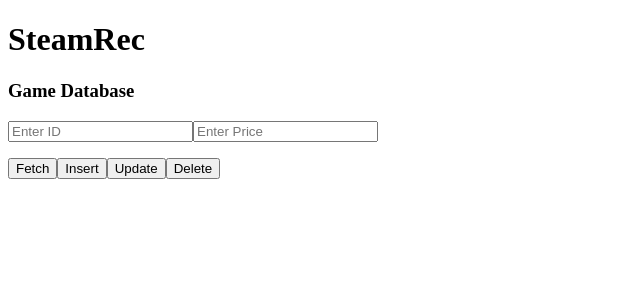
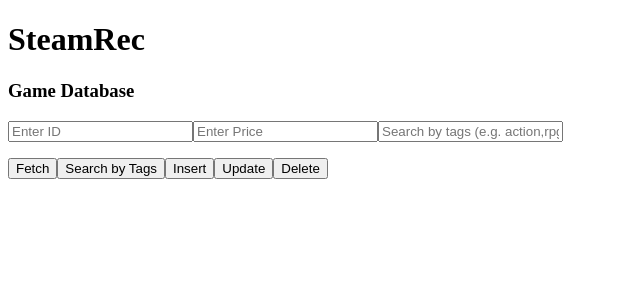
Before and after one commit to Brian-Conley/steamrec, a React (Create React App) app in the folder frontend/: page / in a window 1280 px wide. Shown: the top 300 px of the page, without its empty margins (0-640 px from the left). Built offline with nearby package versions, Linux system fonts and the light colour scheme.

Commit message:
Add tags use state and implementation

```diff
--- a/frontend/src/App.js
+++ b/frontend/src/App.js
@@ -2,6 +2,7 @@
 
 function App() {
   const [id, setId] = useState("");              // Store the input ID
+  const [tags, setTags] = useState("");          // store comma-separated tags
   const [price, setPrice] = useState("");        // New input for game price
   const [data, setData] = useState(null);        // Store fetched JSON object
   const [error, setError] = useState(null);      // Store error message
@@ -52,6 +53,27 @@
       .then((res) => res.json())
   };
 
+  const fetchByTags = () => {
+    if (!tags) return;
+    setLoading(true);
+    setError(null);
+    setData(null);
+
+    fetch(`http://localhost:5000/db/searchByTags?tags=${encodeURIComponent(tags)}`)
+      .then((res) => {
+        if (!res.ok) throw new Error(`Error: ${res.status} ${res.statusText}`);
+        return res.json();
+      })
+      .then((json) => {
+        setData(json);
+        setLoading(false);
+      })
+      .catch((err) => {
+        setError(err.message);
+        setLoading(false);
+      });
+  };
+
   return (
     <div>
       <h3>Game Database</h3>
@@ -68,9 +90,16 @@
       value={price}
       onChange={(e) => setPrice(e.target.value)}
       />
+      <input
+        type="text"
+        placeholder="Search by tags (e.g. action,rpg)"
+        value={tags}
+        onChange={(e) => setTags(e.target.value)}
+      />
 
       <div style={{ marginTop: "1rem" }}>
         <button onClick={fetchByID}>Fetch</button>
+        <button onClick={fetchByTags}>Search by Tags</button>
         <button onClick={insertGame}>Insert</button>
         <button onClick={updateGame}>Update</button>
         <button onClick={deleteGame}>Delete</button>
```
